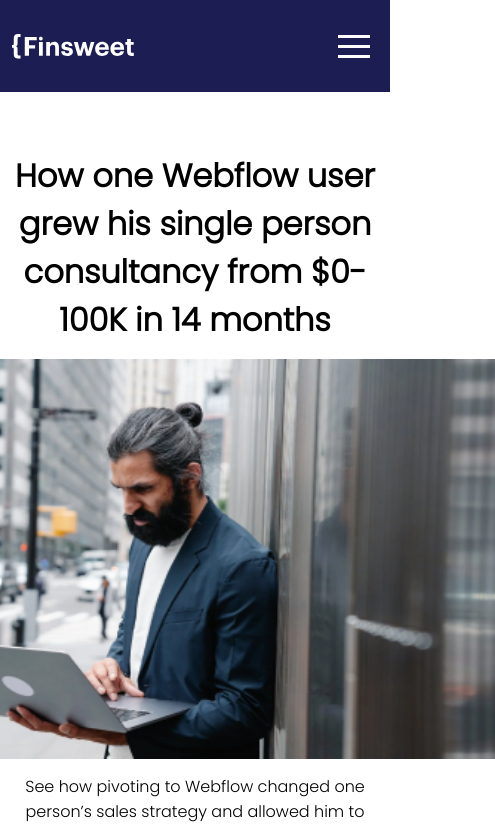
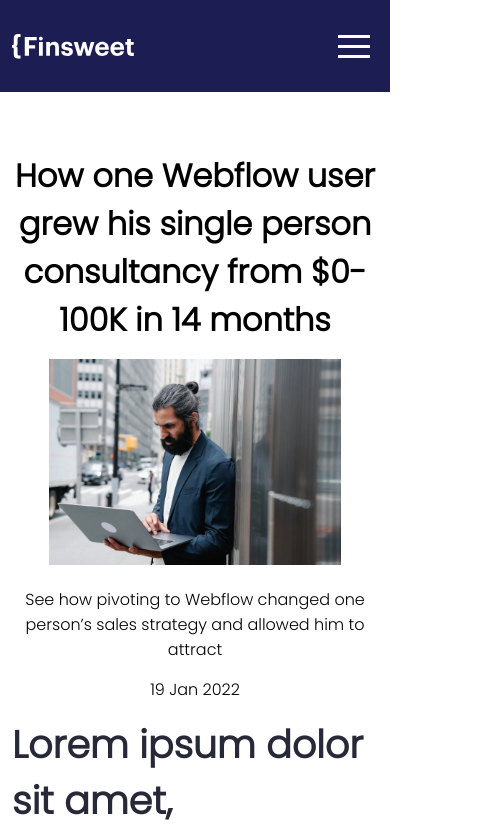
Before and after one commit to raksanall/FlowAgency, a React (Vite) app: page /Blog/1 in a window 390 px wide. Shown: the top 829 px of the page, 495 px wide, since content can reach past the window. Built offline with nearby package versions, Linux system fonts and the light colour scheme.

Commit message:
responsive

```diff
--- a/src/Components/BlogSections/BlogBg/style.module.css
+++ b/src/Components/BlogSections/BlogBg/style.module.css
@@ -18,3 +18,26 @@
     width: 100%;
     height: 100%;
 }
+@media screen and (max-width:1200px){
+    .BlogBg h2{
+    font-size: 40px;
+    width: 80%;
+
+    }
+}
+
+@media screen and (max-width:960px){
+    .BlogBg h2{
+    font-size: 35px;
+    width: 80%;
+
+    }
+}
+
+ @media screen and (max-width:768px){
+    .BlogBg h2{
+        font-size: 28px;
+        width: 80%;
+
+        }
+            }
--- a/src/Components/BlogSections/Section2Blog/style.module.css
+++ b/src/Components/BlogSections/Section2Blog/style.module.css
@@ -11,6 +11,8 @@
 color: var(--Dark-blue, #282938);
 font-family: Poppinsbold;
 font-size: 40px;
+text-align: center;
+width: 100%;
 padding-bottom: 30px;
 
 }
--- a/src/Components/BlogSingle/style.module.css
+++ b/src/Components/BlogSingle/style.module.css
@@ -20,8 +20,7 @@
 }
 .SingleBlog .BlogImage{
     object-fit: cover cover;
-    width: 600px;
-    height: 400px;
+    width: 60%;
 
 
 }
@@ -53,3 +52,12 @@
 line-height: 56px;
 
 }
+
+@media screen and (max-width:960px){
+    .SingleBlog .BlogImage{
+        object-fit: cover cover;
+        width: 80%;
+
+
+    }
+}
```
